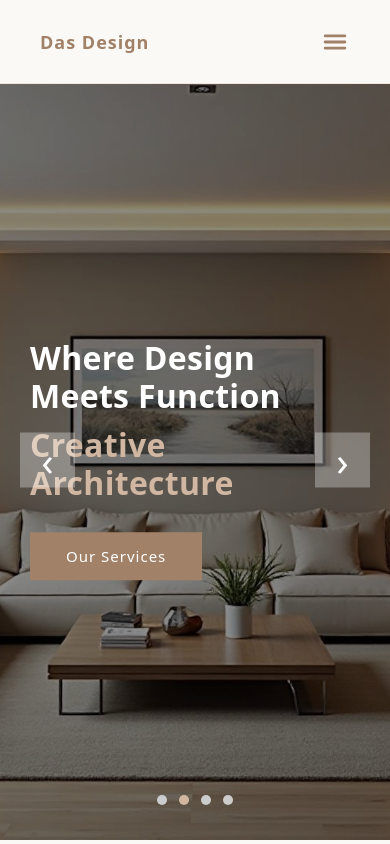
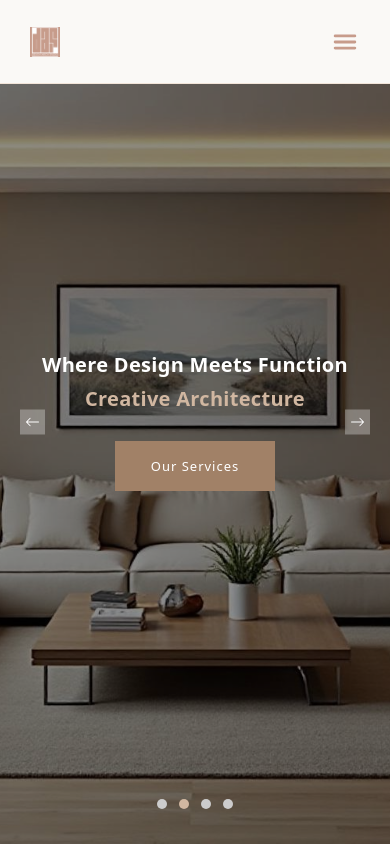
Before and after one commit to Byagari-Sai-Kumar/das-design-arch-studio, a React (Vite) app: page / in a window 390 px wide. Shown: the top 844 px of the page. Built offline with nearby package versions, Linux system fonts and the light colour scheme.

Commit message:
Added Logo

```diff
--- a/src/components/home/home.css
+++ b/src/components/home/home.css
@@ -1,8 +1,12 @@
 .hero-section {
   position: relative;
   width: 100%;
-  height: 90vh;
+  height: 100vh;
   overflow: hidden;
+  display: flex;
+  flex-direction: row;
+  justify-content: center;
+  align-items: center;
 }
 
 .hero-slide {
@@ -28,12 +32,15 @@
 
 /* content */
 .hero-content {
+    width: 100%;
   position: absolute;
   top: 50%;
-  left: 80px;
   transform: translateY(-50%);
   color: #fff;
-  max-width: 600px;
+  display: flex;
+  flex-direction: column;
+  justify-content: center;
+  align-items: center;
 }
 
 .hero-content h1 {
@@ -43,9 +50,12 @@
 }
 
 .hero-content h1 span {
-  display: block;
+  display: flex;
   color: var(--color-secondary);
   margin-top: 10px;
+  flex-direction: column;
+  justify-content: center;
+  align-items: center;
 }
 
 .hero-btn {
@@ -81,10 +91,22 @@
 
 .hero-arrow.left {
   left: 20px;
+  display: flex;
+  flex-direction: column;
+  justify-content: center;
+  align-items: center;
 }
 
 .hero-arrow.right {
   right: 20px;
+  display: flex;
+  flex-direction: column;
+  justify-content: center;
+  align-items: center;
+}
+
+.arrow-icon{
+    width: 25px;
 }
 
 /* dots */
@@ -112,12 +134,23 @@
 
 /* responsive */
 @media (max-width: 768px) {
-  .hero-content {
-    left: 30px;
-    right: 30px;
-  }
+    .hero-content h1 {
+        font-size: 20px;
+    }
 
-  .hero-content h1 {
-    font-size: 32px;
-  }
+    .hero-arrow{
+        width: 25px;
+        height: 25px;
+    }
+
+    .arrow-icon{
+        width: 15px;
+    }
+
+    .hero-btn{
+        height: 50px;
+        font-size: 13px;
+    }
+
+
 }
--- a/src/components/home/home.jsx
+++ b/src/components/home/home.jsx
@@ -3,6 +3,7 @@ import heroInteriorOne from '../../assets/home/images/heroInteriorOne.jpg';
 import heroInteriorTwo from '../../assets/home/images/heroInteriorTwo.jpg';
 import heroInteriorThree from '../../assets/home/images/heroInteriorThree.jpg';
 import heroInteriorFour from '../../assets/home/images/heroInteriorFour.jpg';
+import { BsArrowLeft,BsArrowRight  } from "react-icons/bs";
 import "./home.css";
 
 const slides = [
@@ -48,18 +49,18 @@ const Home = () => {
         <section className="hero-section">
         {slides.map((slide, index) => (
             <div
-            key={index}
-            className={`hero-slide ${index === current ? "active" : ""}`}
-            style={{
-                backgroundImage: `url(${slide.image})`
-            }}
+                key={index}
+                className={`hero-slide ${index === current ? "active" : ""}`}
+                style={{
+                    backgroundImage: `url(${slide.image})`
+                }}
             >
             <div className="hero-overlay"></div>
 
             <div className="hero-content">
                 <h1>
                 {slide.title}
-                <span>{slide.highlight}</span>
+                <span className="title-highlight-span">{slide.highlight}</span>
                 </h1>
 
                 <button className="hero-btn">
@@ -78,7 +79,7 @@ const Home = () => {
             )
             }
         >
-            ‹
+            <BsArrowLeft className="arrow-icon"/>
         </button>
 
         <button
@@ -87,7 +88,7 @@ const Home = () => {
             setCurrent((current + 1) % slides.length)
             }
         >
-            ›
+            <BsArrowRight className="arrow-icon"/>
         </button>
 
         {/* dots */}
--- a/src/components/navigationBar/navbar.css
+++ b/src/components/navigationBar/navbar.css
@@ -3,7 +3,7 @@
   top: 0;
   left: 0;
   width: 100%;
-  height: 10vh;
+  height: var(--navbar-height);
 
   background: var(--color-bg-main);
   color: var(--color-primary);
@@ -12,7 +12,7 @@
   justify-content: space-between;
   align-items: center;
 
-  padding: 0 40px;
+  padding: 0 30px;
   z-index: 1000;
 
   border-bottom: 1px solid var(--color-soft);
@@ -21,10 +21,17 @@
 /* ---------------- LOGO ---------------- */
 
 .logo {
-  font-size: 22px;
-  font-weight: 600;
-  letter-spacing: 1px;
-  color: var(--color-primary);
+  width: 30px;
+  height: 30px;
+}
+
+.logo-image{
+  height: 20px;
+  width: 20px;
+}
+
+.io-menu{
+  color: #c79c8b;
 }
 
 /* ---------------- DESKTOP NAV ---------------- */
@@ -195,7 +202,13 @@
   }
 
   .logo {
-    font-size: 18px;
+    width: 30px;
+    height: 30px;
+  }
+
+  .logo-image{
+    width: 30px;
+    height: 30px;
   }
 }
 
@@ -207,4 +220,14 @@
   .desktop {
     display: flex;
   }
+
+  .logo {
+    width: 40px;
+    height: 40px;
+  }
+
+  .logo-image{
+    height: 40px;
+    width: 40px;
+  }
 }
--- a/src/components/navigationBar/navbar.jsx
+++ b/src/components/navigationBar/navbar.jsx
@@ -1,5 +1,6 @@
 import { NavLink } from "react-router-dom";
 import { useState } from "react";
+import dasDesignLogo from '../../assets/navbar/logo/dasDesignLogo.jpeg'
 import { IoMdArrowDropdown } from "react-icons/io";
 import { IoMenu } from "react-icons/io5";
 import './navbar.css'
@@ -15,7 +16,11 @@ const Navbar = () => {
 
     return(
         <nav className="navbar">
-            <div className="logo">Das Design</div>
+            <div className="logo">
+                <NavLink to="/" onClick={closeAll}>
+                    <img src={dasDesignLogo} className="logo-image"/>
+                </NavLink>
+            </div>
             <ul className="nav-links desktop">
                 <li><NavLink to="/" onClick={closeAll}>Home</NavLink></li>
                 <li><NavLink to="/what-we-do" onClick={closeAll}>What We Do</NavLink></li>
@@ -40,7 +45,7 @@ const Navbar = () => {
             </ul>
 
             <div className="hamburger" onClick={() => setMobileOpen(!mobileOpen)}>
-                <IoMenu />
+                <IoMenu className="io-menu"/>
             </div>
             {
                 mobileOpen && (
--- a/src/index.css
+++ b/src/index.css
@@ -11,10 +11,12 @@
 
   --color-text-dark: #3a2f28;
   --color-text-light: #ffffff;
+
+  --navbar-height: 10vh;
+  --hero-height: 90vh;
 }
 
 body {
-  padding-top: 80px; /* navbar height */
   background: var(--color-bg-main);
   color: var(--color-text-dark);
 
```
Also changed, not shown: src/assets/navbar/logo/dasDesignLogo.jpeg (added).
